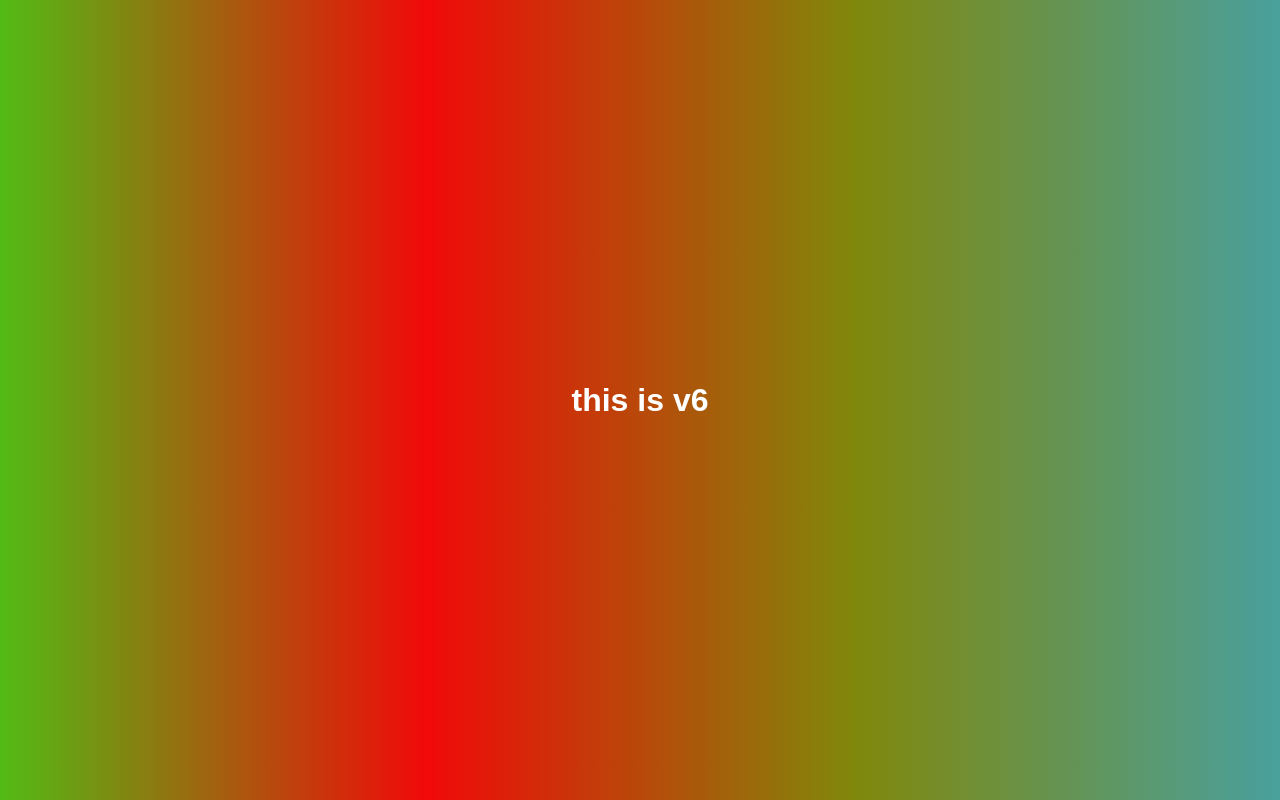
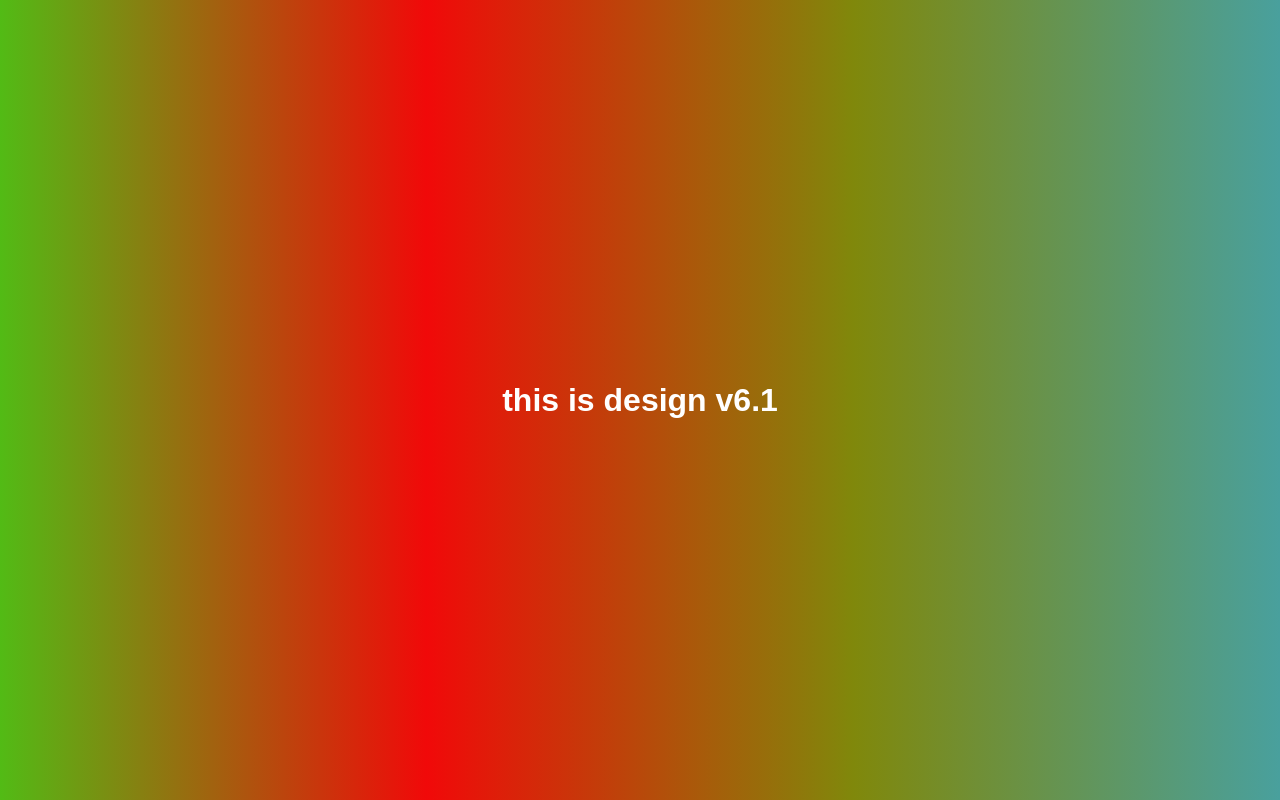
Before and after one commit to Tanzilahmedkazi/git_practice, a plain HTML site: page index.html in a window 1280 px wide. Drawn offline with Linux system fonts and the light colour scheme.

Commit message:
change the vesion

```diff
--- a/index.html
+++ b/index.html
@@ -7,6 +7,6 @@
     <title>Document</title>
 </head>
 <body>
-    <h1> this is v6</h1>
+    <h1> this is design v6.1</h1>
 </body>
 </html>
```
